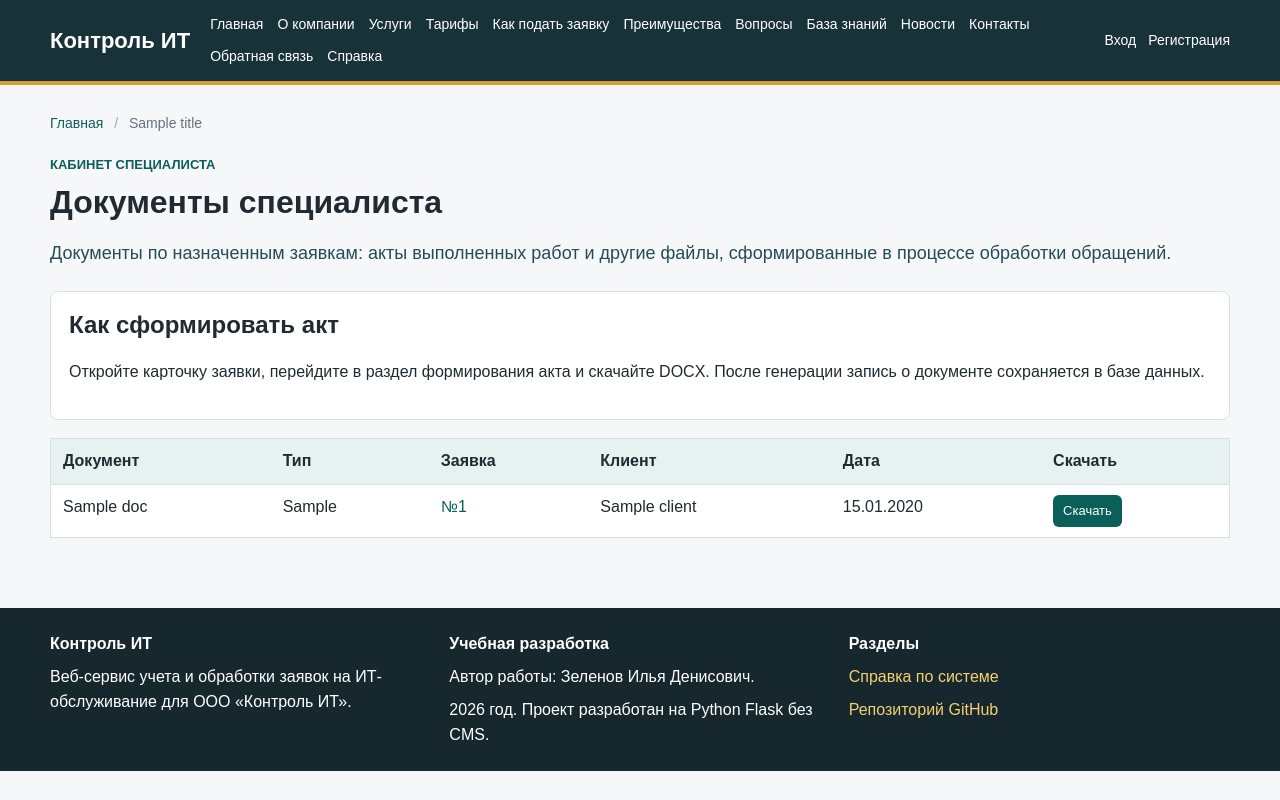
After one commit to zelenovilya/kontrol_it_flask_service, a Python web app: template app/templates/specialist/documents.html in a window 1280 px wide. The commit adds this page. Run offline with Jinja, Linux system fonts and the light colour scheme; the template is opened without the code that fills it: most values are stand-ins (such as "Sample title", 1, 10 or a date in 2020).

Commit message:
extend client and specialist accounts

```diff
--- a/app/templates/client/dashboard.html
+++ b/app/templates/client/dashboard.html
@@ -50,6 +50,7 @@
     <a class="button" href="{{ url_for('client.create_ticket') }}">Создать заявку</a>
     <a class="button secondary" href="{{ url_for('client.tickets') }}">Все мои заявки</a>
     <a class="button secondary" href="{{ url_for('client.documents') }}">Документы</a>
+    <a class="button secondary" href="{{ url_for('client.help_page') }}">Справка клиента</a>
 </div>
 
 {% include "client/_tickets_table.html" %}
--- a/app/templates/client/tickets.html
+++ b/app/templates/client/tickets.html
@@ -14,6 +14,7 @@
 <div class="actions">
     <a class="button" href="{{ url_for('client.create_ticket') }}">Новая заявка</a>
     <a class="button secondary" href="{{ url_for('client.dashboard') }}">Вернуться в кабинет</a>
+    <a class="button secondary" href="{{ url_for('client.help_page') }}">Справка</a>
 </div>
 
 {% include "client/_tickets_table.html" %}
--- a/app/templates/specialist/act.html
+++ b/app/templates/specialist/act.html
@@ -44,6 +44,7 @@
 
 <div class="actions">
     <a class="button" href="{{ url_for('specialist.generate_act', ticket_id=ticket.id) }}">Скачать акт .docx</a>
+    <a class="button secondary" href="{{ url_for('specialist.documents') }}">Все документы</a>
     <a class="button secondary" href="{{ url_for('specialist.ticket_detail', ticket_id=ticket.id) }}">Вернуться к заявке</a>
 </div>
 {% endblock %}
--- a/app/templates/specialist/dashboard.html
+++ b/app/templates/specialist/dashboard.html
@@ -14,7 +14,9 @@
 
 <div class="actions">
     <a class="button" href="{{ url_for('specialist.new_tickets') }}">Новые заявки</a>
+    <a class="button secondary" href="{{ url_for('specialist.documents') }}">Документы</a>
     <a class="button secondary" href="{{ url_for('specialist.reports') }}">Отчет по выполненным заявкам</a>
+    <a class="button secondary" href="{{ url_for('specialist.help_page') }}">Справка специалиста</a>
 </div>
 
 <section class="section-grid">
--- /dev/null
+++ b/app/templates/specialist/documents.html
@@ -0,0 +1,51 @@
+{% extends "base.html" %}
+
+{% block title %}Документы специалиста{% endblock %}
+
+{% block content %}
+<section class="page-header">
+    <p class="eyebrow">Кабинет специалиста</p>
+    <h1>Документы специалиста</h1>
+    <p class="lead">
+        Документы по назначенным заявкам: акты выполненных работ и другие файлы,
+        сформированные в процессе обработки обращений.
+    </p>
+</section>
+
+<section class="info-box">
+    <h2>Как сформировать акт</h2>
+    <p>
+        Откройте карточку заявки, перейдите в раздел формирования акта и скачайте DOCX.
+        После генерации запись о документе сохраняется в базе данных.
+    </p>
+</section>
+
+<table>
+    <thead>
+    <tr>
+        <th>Документ</th>
+        <th>Тип</th>
+        <th>Заявка</th>
+        <th>Клиент</th>
+        <th>Дата</th>
+        <th>Скачать</th>
+    </tr>
+    </thead>
+    <tbody>
+    {% for doc in documents %}
+        <tr>
+            <td>{{ doc.title }}</td>
+            <td>{{ doc.document_type }}</td>
+            <td><a href="{{ url_for('specialist.ticket_detail', ticket_id=doc.ticket.id) }}">№{{ doc.ticket.id }}</a></td>
+            <td>{{ doc.ticket.client.organization_name }}</td>
+            <td>{{ doc.created_at.strftime('%d.%m.%Y') }}</td>
+            <td><a class="button small" href="{{ url_for('downloads.document', document_id=doc.id) }}">Скачать</a></td>
+        </tr>
+    {% else %}
+        <tr>
+            <td colspan="6">Документы по назначенным заявкам пока не сформированы.</td>
+        </tr>
+    {% endfor %}
+    </tbody>
+</table>
+{% endblock %}
```
Also changed, not shown: app/routes/client.py (+11 -0 lines), app/routes/specialist.py (+29 -0 lines), app/templates/client/help.html (added, +52 -0 lines), app/templates/specialist/help.html (added, +52 -0 lines).
